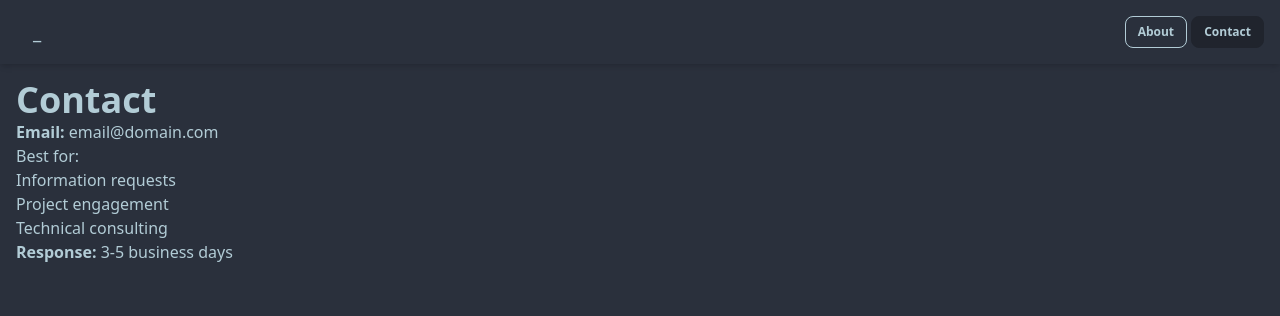
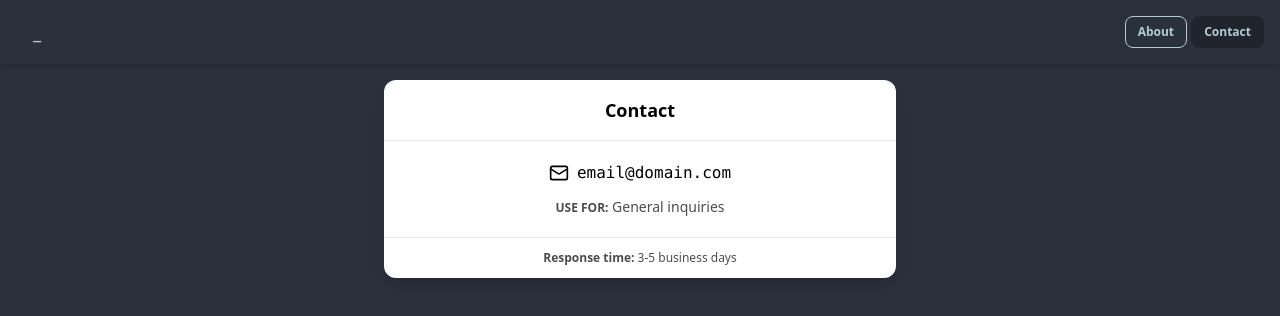
Before and after one commit to Base-Layer-Consulting-LLC/site, a SvelteKit app in the folder svelte-page/: page /contact in a window 1280 px wide. Shown: the top 316 px of the page. Built offline with nearby package versions, Linux system fonts and the light colour scheme.

Commit message:
Add contact card component
Also add lucide icons

```diff
--- a/svelte-page/package.json
+++ b/svelte-page/package.json
@@ -26,5 +26,8 @@
 		"tailwindcss": "^4.1.18",
 		"typescript": "^5.9.3",
 		"vite": "^7.3.1"
+	},
+	"dependencies": {
+		"lucide-svelte": "^0.563.0"
 	}
 }
--- /dev/null
+++ b/svelte-page/src/lib/components/ContactCard/ContactCard.svelte
@@ -0,0 +1,45 @@
+<script lang="ts">
+  import { Mail } from "lucide-svelte";
+
+  export let title: string = "Contact";
+  export let email: string = "";
+  export let useFor: string | null = null;
+  export let responseTime: string | null = null;
+</script>
+
+<div
+  class="max-w-lg mx-auto shadow-lg rounded-xl overflow-hidden bg-white text-black"
+>
+  <!-- Header -->
+  <div class="px-6 py-4 border-b border-gray-200">
+    <h3 class="text-lg text-center font-semibold">{title}</h3>
+  </div>
+
+  <!-- Body -->
+  <div class="px-6 py-5 space-y-3 text-center">
+    <!-- Email row: left-aligned -->
+    <div class="flex justify-center items-center gap-2">
+      <Mail class="w-5 h-5 text-black" />
+      <a href={`mailto:${email}`} class="font-mono hover:underline text-black">
+        {email}
+      </a>
+    </div>
+
+    {#if useFor}
+      <div class="text-sm text-black/70">
+        <span class="font-semibold uppercase text-xs">Use for:</span>
+        {useFor}
+      </div>
+    {/if}
+  </div>
+
+  {#if responseTime}
+    <!-- Footer: left-aligned -->
+    <div
+      class="px-6 py-3 border-t border-gray-200 text-xs text-black/70 text-center"
+    >
+      <strong>Response time:</strong>
+      {responseTime}
+    </div>
+  {/if}
+</div>
--- a/svelte-page/src/routes/contact/+page.svelte
+++ b/svelte-page/src/routes/contact/+page.svelte
@@ -1,19 +1,10 @@
 <script lang="ts">
-  import { PUBLIC_EMAIL, PUBLIC_RESPONSE_TIME } from "$env/static/public";
+  import ContactCard from "$lib/components/ContactCard/ContactCard.svelte";
+  import { PUBLIC_RESPONSE_TIME, PUBLIC_EMAIL } from "$env/static/public";
 </script>
 
-<h1>Contact</h1>
-
-<p>
-  <strong>Email:</strong>
-  <a href="mailto:{PUBLIC_EMAIL}">{PUBLIC_EMAIL}</a>
-</p>
-
-<h2>Best for:</h2>
-<ul>
-  <li>Information requests</li>
-  <li>Project engagement</li>
-  <li>Technical consulting</li>
-</ul>
-
-<p><strong>Response:</strong> {PUBLIC_RESPONSE_TIME}</p>
+<ContactCard
+  email={PUBLIC_EMAIL}
+  useFor="General inquiries"
+  responseTime={PUBLIC_RESPONSE_TIME}
+/>
```
Also changed, not shown: 1 other file (tests, documents, lock files or other folders).
